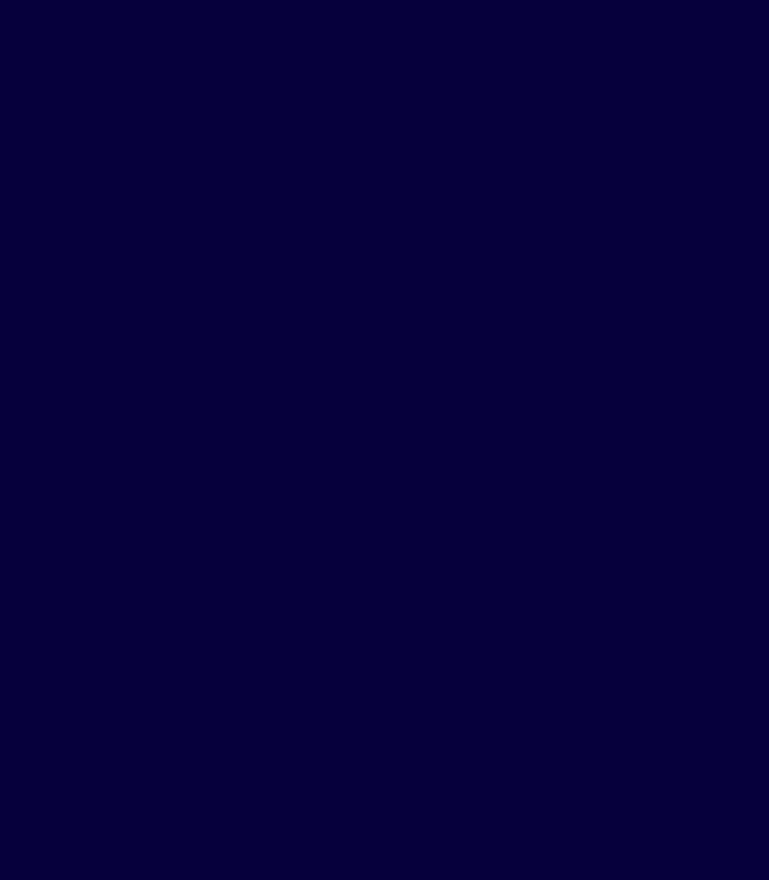
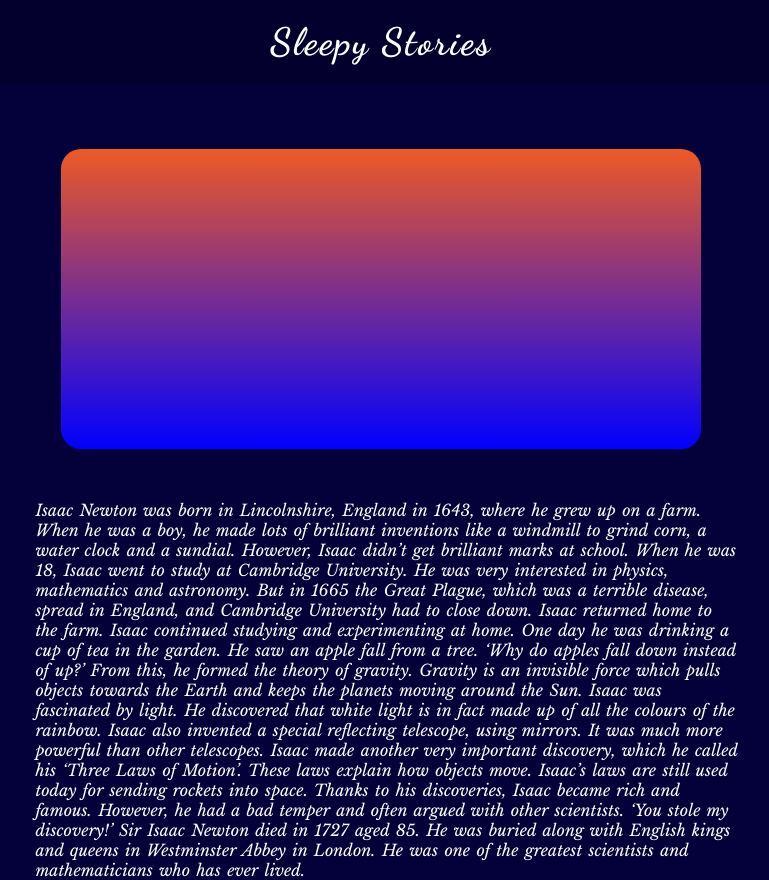
Before and after one commit to bibinthomas123/Story, a plain HTML site: page HTML/story4.html in a window 1280 px wide. Shown: the whole page, without its empty margins (259-1028 px from the left). Before the commit the page ends 800 px from the top, so only its background shows below. Drawn offline with nearby package versions, Linux system fonts and the light colour scheme; a web font is replaced by a local one.

Commit message:
Story-four

```diff
--- a/HTML/story4.html
+++ b/HTML/story4.html
@@ -6,9 +6,38 @@
   <meta name="viewport" content="width=device-width, initial-scale=1.0">
   <title>Stories</title>
   <link rel="stylesheet" href="/Styles/index4.css">
-  <script src="/JS/index.js"></script>
+  <script src="/JS/index.js" defer></script>
 </head>
 <body>
-
+  <div class="navbar">
+    <h1>Sleepy Stories</h1>
+  </div>
+  <div class="css-image"></div>
+  <div class="story">
+    Isaac Newton was born in Lincolnshire, England in 1643, where he
+    grew up on a farm. When he was a boy, he made lots of brilliant
+    inventions like a windmill to grind corn, a water clock and a sundial.
+    However, Isaac didn’t get brilliant marks at school.
+    When he was 18, Isaac went to study at Cambridge University. He was
+    very interested in physics, mathematics and astronomy. But in 1665 the Great Plague, which was a
+    terrible disease, spread in England, and Cambridge University had to close down. Isaac returned
+    home to the farm.
+    Isaac continued studying and experimenting at home. One day he was drinking a cup of tea in the
+    garden. He saw an apple fall from a tree.
+    ‘Why do apples fall down instead of up?’
+    From this, he formed the theory of gravity. Gravity is an invisible force which pulls objects towards
+    the Earth and keeps the planets moving around the Sun.
+    Isaac was fascinated by light. He discovered that white light is in fact made up of all the colours of
+    the rainbow. Isaac also invented a special reflecting telescope, using mirrors. It was much more
+    powerful than other telescopes.
+    Isaac made another very important discovery, which he called his ‘Three Laws of Motion’. These laws
+    explain how objects move. Isaac’s laws are still used today for sending rockets into space.
+    Thanks to his discoveries, Isaac became rich and famous. However, he had a bad temper and often
+    argued with other scientists.
+    ‘You stole my discovery!’
+    Sir Isaac Newton died in 1727 aged 85. He was buried along with English kings and queens in
+    Westminster Abbey in London. He was one of the greatest scientists and mathematicians who has
+    ever lived.
+  </div>
 </body>
 </html>
```
